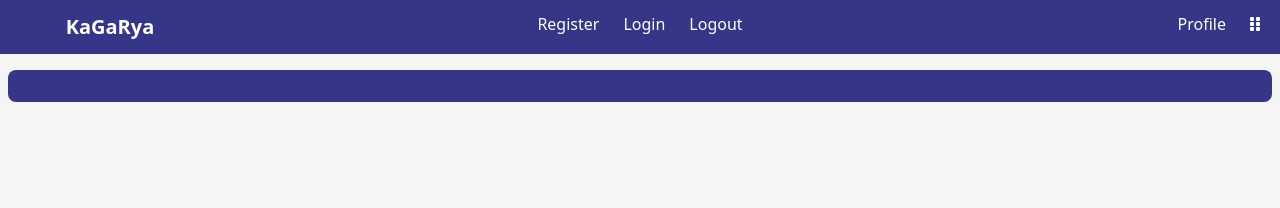
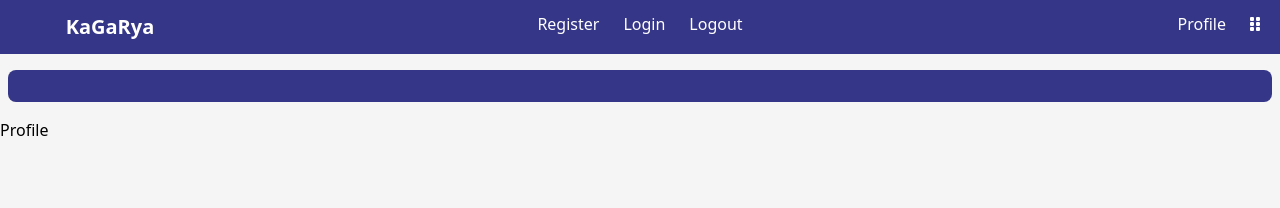
Before and after one commit to KaKeGo/KaGaRya, a React (Create React App) app: page /profile in a window 1280 px wide. Shown: the top 208 px of the page. Built offline with nearby package versions, Linux system fonts and the light colour scheme.

Commit message:
Profile link and content

```diff
--- a/src/App.js
+++ b/src/App.js
@@ -4,6 +4,7 @@ import { Routes, Route } from 'react-router-dom'
 import Home from './content/Home/Home/Home'
 import Login from './content/Account/Login/Login'
 import Register from './content/Account/Register/Register'
+import Profile from "./content/Account/Profile/Profile";
 
 
 function App() {
@@ -15,6 +16,7 @@ function App() {
             <Route path="/" element={<Home />}/>
             <Route path="/login" element={<Login />}/>
             <Route path="/register" element={<Register />}/>
+            <Route path="/profile" element={<Profile />}/>
 
           </Routes>
         </Layout>
--- a/src/CSRFToken.js
+++ b/src/CSRFToken.js
@@ -1,8 +1,16 @@
-import React from 'react'
+import React, { useEffect, useState } from 'react'
+import axios from 'axios'
+import Cookies from 'js-cookie'
 
 const CSRFToken = () => {
+  const [csrftoken, setCsrfToken] = useState('')
+
+  useEffect(() => {
+
+  })
+
   return (
-    <div>CSRFToken</div>
+    <input type='hidden' />
   )
 }
 
--- a/src/containers/Navbar/Navbar.jsx
+++ b/src/containers/Navbar/Navbar.jsx
@@ -43,7 +43,7 @@ const Navbar = () => {
           <ul className='inline-flex space-x-6 mx-2'>
 
             <li>
-              <Link to='home/'>Profile</Link>
+              <Link to='/profile'>Profile</Link>
             </li>
             <li>
               <FontAwesomeIcon className='cursor' icon={faGripVertical} />
--- /dev/null
+++ b/src/content/Account/Profile/Profile.jsx
@@ -0,0 +1,9 @@
+import React from 'react'
+
+const Profile = () => {
+  return (
+    <div>Profile</div>
+  )
+}
+
+export default Profile
```
Also changed, not shown: src/content/Account/Profile/Profile.css (added).
